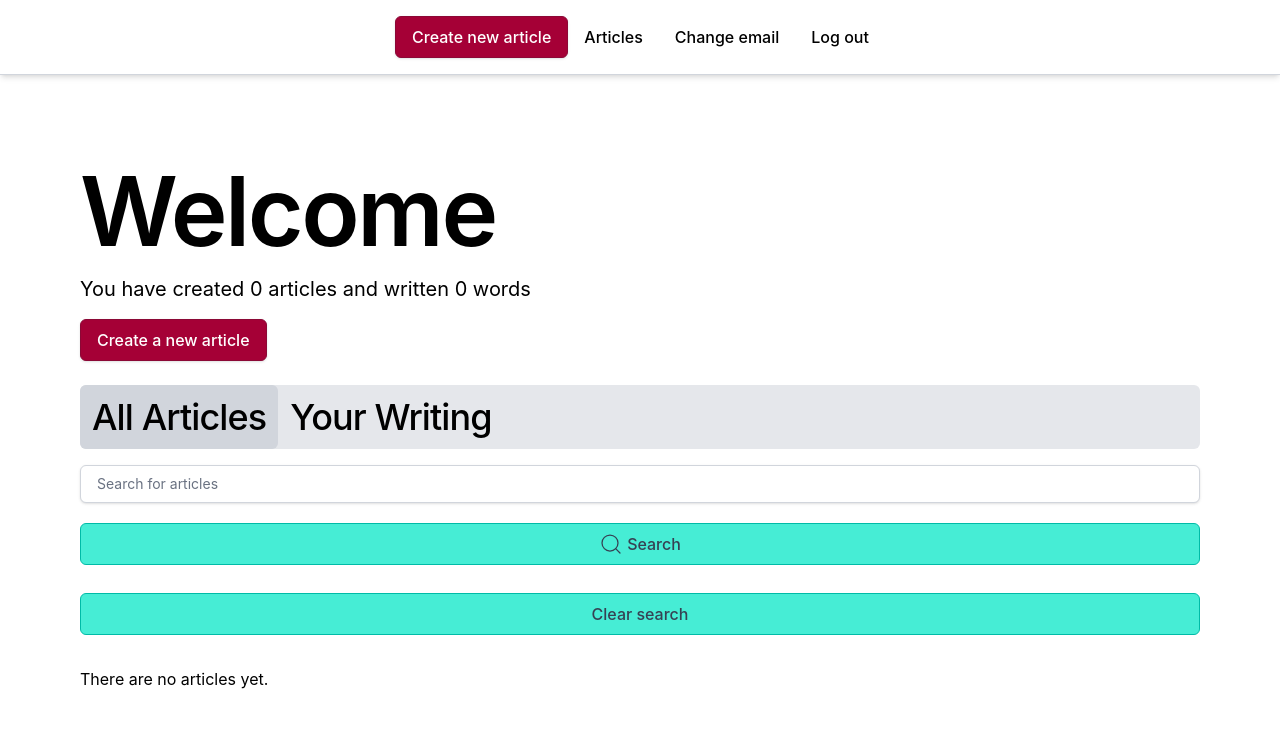
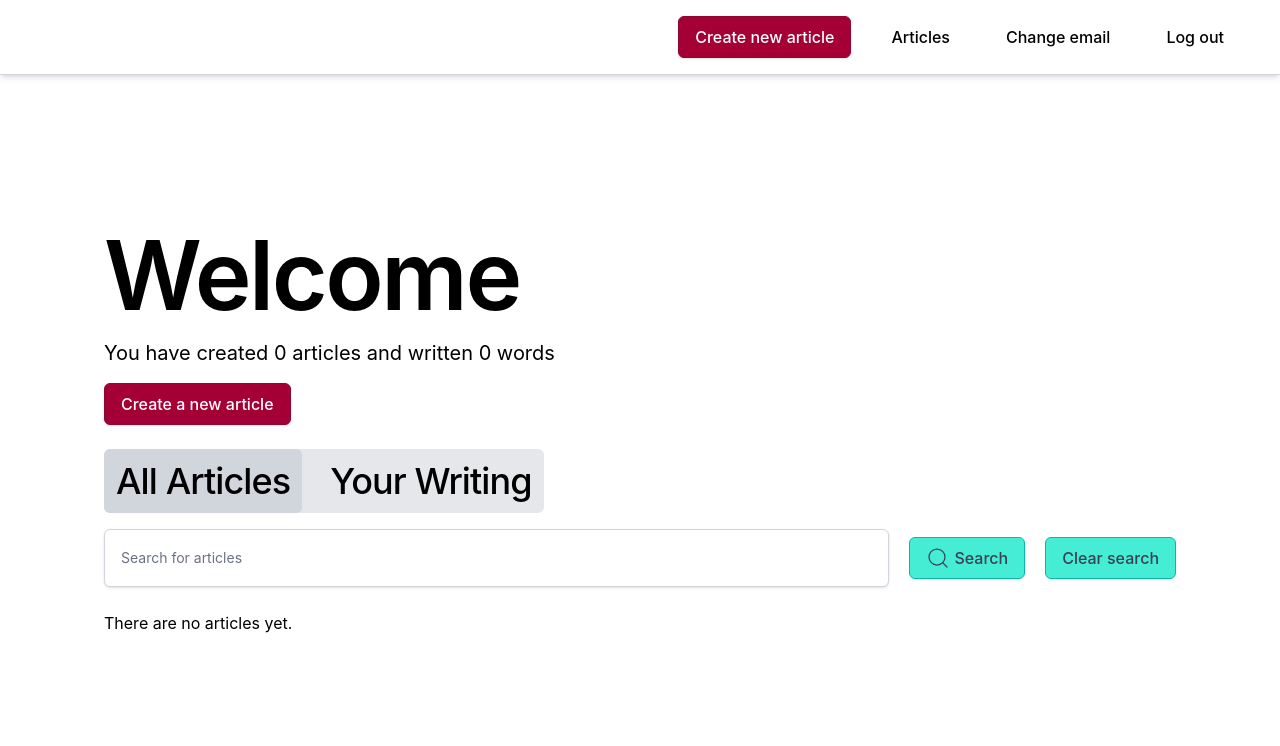
Before and after one commit to 204689/Character-Worlds, a Django app: page /articles/ in a window 1280 px wide. Shown: the top 746 px of the page. Run offline with Django 5.2, Linux system fonts and the light colour scheme; a user stored in the database is signed in; data that the repository does not hold is empty; some libraries are stand-ins or nearby versions.

Commit message:
Fix for the phone

```diff
--- a/static/output.css
+++ b/static/output.css
@@ -244,6 +244,24 @@
   .z-10 {
     z-index: 10;
   }
+  .container {
+    width: 100%;
+    @media (width >= 40rem) {
+      max-width: 40rem;
+    }
+    @media (width >= 48rem) {
+      max-width: 48rem;
+    }
+    @media (width >= 64rem) {
+      max-width: 64rem;
+    }
+    @media (width >= 80rem) {
+      max-width: 80rem;
+    }
+    @media (width >= 96rem) {
+      max-width: 96rem;
+    }
+  }
   .mx-2 {
     margin-inline: calc(var(--spacing) * 2);
   }
@@ -261,6 +279,9 @@
   }
   .mt-2 {
     margin-top: calc(var(--spacing) * 2);
+  }
+  .mt-4 {
+    margin-top: calc(var(--spacing) * 4);
   }
   .mt-6 {
     margin-top: calc(var(--spacing) * 6);
@@ -340,6 +361,9 @@
   .w-7 {
     width: calc(var(--spacing) * 7);
   }
+  .w-fit {
+    width: fit-content;
+  }
   .w-full {
     width: 100%;
   }
@@ -349,8 +373,14 @@
   .max-w-7xl {
     max-width: var(--container-7xl);
   }
+  .max-w-full {
+    max-width: 100%;
+  }
   .max-w-lg {
     max-width: var(--container-lg);
+  }
+  .min-w-0 {
+    min-width: 0px;
   }
   .min-w-full {
     min-width: 100%;
@@ -376,8 +406,14 @@
   .flex-row {
     flex-direction: row;
   }
+  .flex-wrap {
+    flex-wrap: wrap;
+  }
   .items-center {
     align-items: center;
+  }
+  .justify-around {
+    justify-content: space-around;
   }
   .justify-between {
     justify-content: space-between;
@@ -391,17 +427,14 @@
   .gap-1 {
     gap: var(--spacing);
   }
+  .gap-2 {
+    gap: calc(var(--spacing) * 2);
+  }
   .gap-3 {
     gap: calc(var(--spacing) * 3);
   }
   .gap-4 {
     gap: calc(var(--spacing) * 4);
-  }
-  .gap-6 {
-    gap: calc(var(--spacing) * 6);
-  }
-  .gap-10 {
-    gap: calc(var(--spacing) * 10);
   }
   :where(.space-y-2 > :not(:last-child)) {
     --tw-space-y-reverse: 0;
@@ -476,6 +509,9 @@
   .bg-white {
     background-color: var(--color-white);
   }
+  .p-0 {
+    padding: 0px;
+  }
   .p-1 {
     padding: var(--spacing);
   }
@@ -494,17 +530,11 @@
   .p-8 {
     padding: calc(var(--spacing) * 8);
   }
-  .p-10 {
-    padding: calc(var(--spacing) * 10);
-  }
   .px-2 {
     padding-inline: calc(var(--spacing) * 2);
   }
   .px-4 {
     padding-inline: calc(var(--spacing) * 4);
-  }
-  .px-10 {
-    padding-inline: calc(var(--spacing) * 10);
   }
   .py-0\.5 {
     padding-block: calc(var(--spacing) * 0.5);
@@ -576,6 +606,9 @@
   .tracking-tight {
     --tw-tracking: var(--tracking-tight);
     letter-spacing: var(--tracking-tight);
+  }
+  .break-words {
+    overflow-wrap: break-word;
   }
   .text-black {
     color: var(--color-black);
@@ -659,8 +692,26 @@
     }
   }
   @media (width >= 40rem) {
+    .sm\:mx-2 {
+      margin-inline: calc(var(--spacing) * 2);
+    }
     .sm\:w-auto {
       width: auto;
+    }
+    .sm\:flex-1 {
+      flex: 1;
+    }
+    .sm\:flex-row {
+      flex-direction: row;
+    }
+    .sm\:justify-end {
+      justify-content: flex-end;
+    }
+    .sm\:gap-4 {
+      gap: calc(var(--spacing) * 4);
+    }
+    .sm\:gap-6 {
+      gap: calc(var(--spacing) * 6);
     }
     .sm\:px-10 {
       padding-inline: calc(var(--spacing) * 10);
@@ -671,11 +722,23 @@
     }
   }
   @media (width >= 48rem) {
+    .md\:mt-10 {
+      margin-top: calc(var(--spacing) * 10);
+    }
     .md\:block {
       display: block;
     }
+    .md\:gap-10 {
+      gap: calc(var(--spacing) * 10);
+    }
+    .md\:p-2 {
+      padding: calc(var(--spacing) * 2);
+    }
     .md\:p-4 {
       padding: calc(var(--spacing) * 4);
+    }
+    .md\:p-10 {
+      padding: calc(var(--spacing) * 10);
     }
     .md\:text-2xl {
       font-size: var(--text-2xl);
@@ -734,20 +797,29 @@
   }
 }
 .title {
-  font-size: var(--text-8xl);
-  line-height: var(--tw-leading, var(--text-8xl--line-height));
+  font-size: var(--text-5xl);
+  line-height: var(--tw-leading, var(--text-5xl--line-height));
   --tw-font-weight: var(--font-weight-semibold);
   font-weight: var(--font-weight-semibold);
   --tw-tracking: var(--tracking-tight);
   letter-spacing: var(--tracking-tight);
+  overflow-wrap: break-word;
+  @media (width >= 48rem) {
+    font-size: var(--text-8xl);
+    line-height: var(--tw-leading, var(--text-8xl--line-height));
+  }
 }
 .subtitle {
-  font-size: var(--text-4xl);
-  line-height: var(--tw-leading, var(--text-4xl--line-height));
+  font-size: var(--text-2xl);
+  line-height: var(--tw-leading, var(--text-2xl--line-height));
   --tw-font-weight: var(--font-weight-medium);
   font-weight: var(--font-weight-medium);
   --tw-tracking: var(--tracking-tight);
   letter-spacing: var(--tracking-tight);
+  @media (width >= 48rem) {
+    font-size: var(--text-4xl);
+    line-height: var(--tw-leading, var(--text-4xl--line-height));
+  }
 }
 .button {
   border-radius: var(--radius-md);
```
